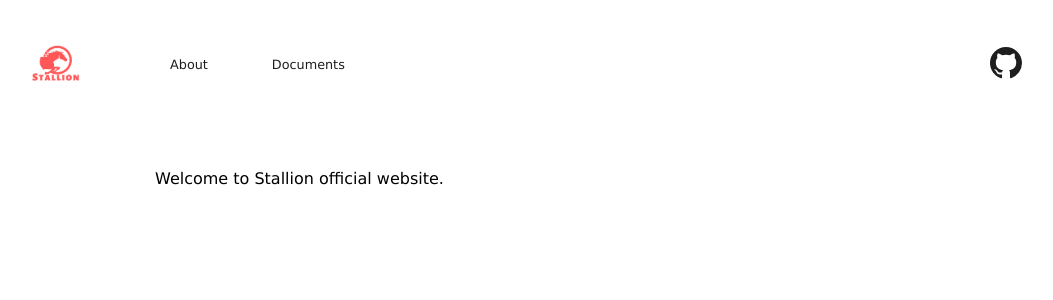
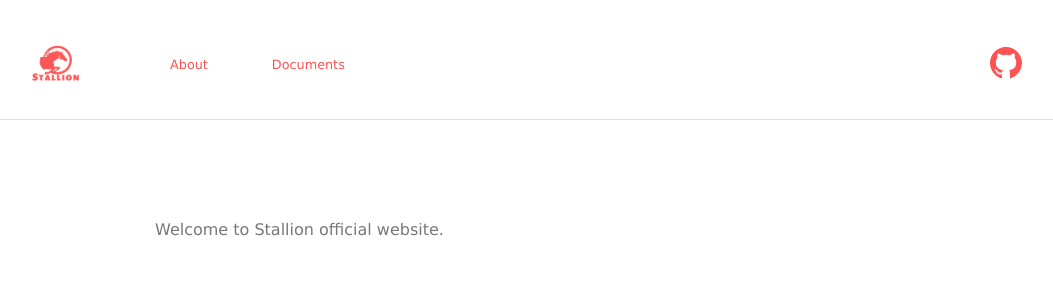
Before and after one commit to amirhnajafiz/packet-exporter, a Vue app: page / in a window 1280 px wide. Shown: the top 300 px of the page, without its empty margins (101-1154 px from the left). Built offline with nearby package versions, Linux system fonts and the light colour scheme.

Commit message:
fix: wrapper

```diff
--- a/src/App.vue
+++ b/src/App.vue
@@ -24,8 +24,9 @@ import { RouterLink, RouterView } from 'vue-router'
 
 <style scoped>
 .wrapper {
-  margin: 40px auto;
+  margin: 100px auto;
   inline-size: 60%;
+  color: rgb(120, 120, 120);
 }
 
 nav {
@@ -34,13 +35,15 @@ nav {
   align-items: center;
   font-size: 0.8em;
   inline-size: 100%;
-  padding: 30px 100px;
+  padding: 30px 100px 20px;
+  background: rgb(255, 255, 255);
+  border-block-end: 1px solid rgb(225, 225, 225);
 }
 
 .link {
   padding: 7px;
   border-radius: 5px;
-  color: rgb(30, 30, 30);
+  color: rgb(255, 82, 82);
   outline: none;
   text-decoration: none;
   margin-inline-end: 50px;
```
